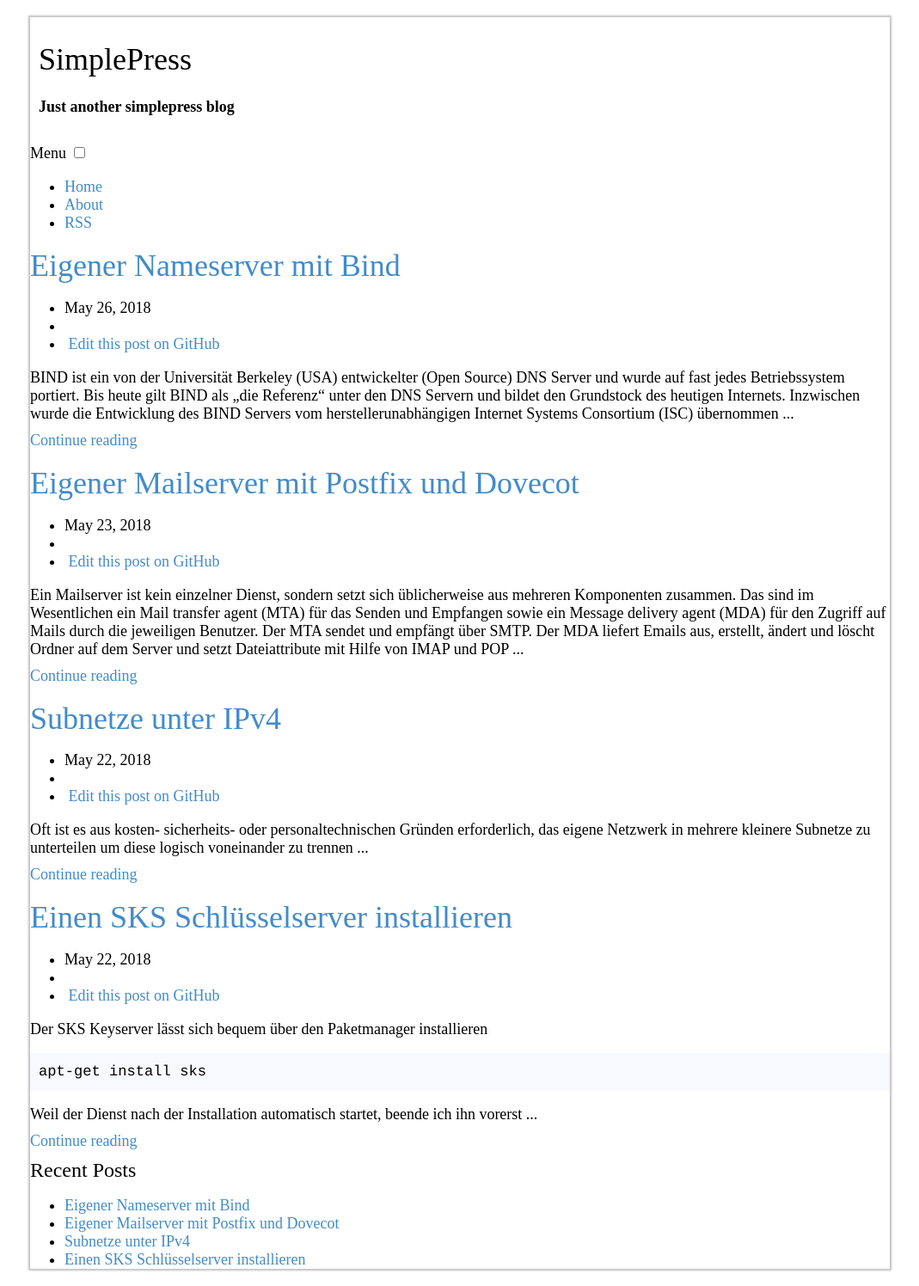
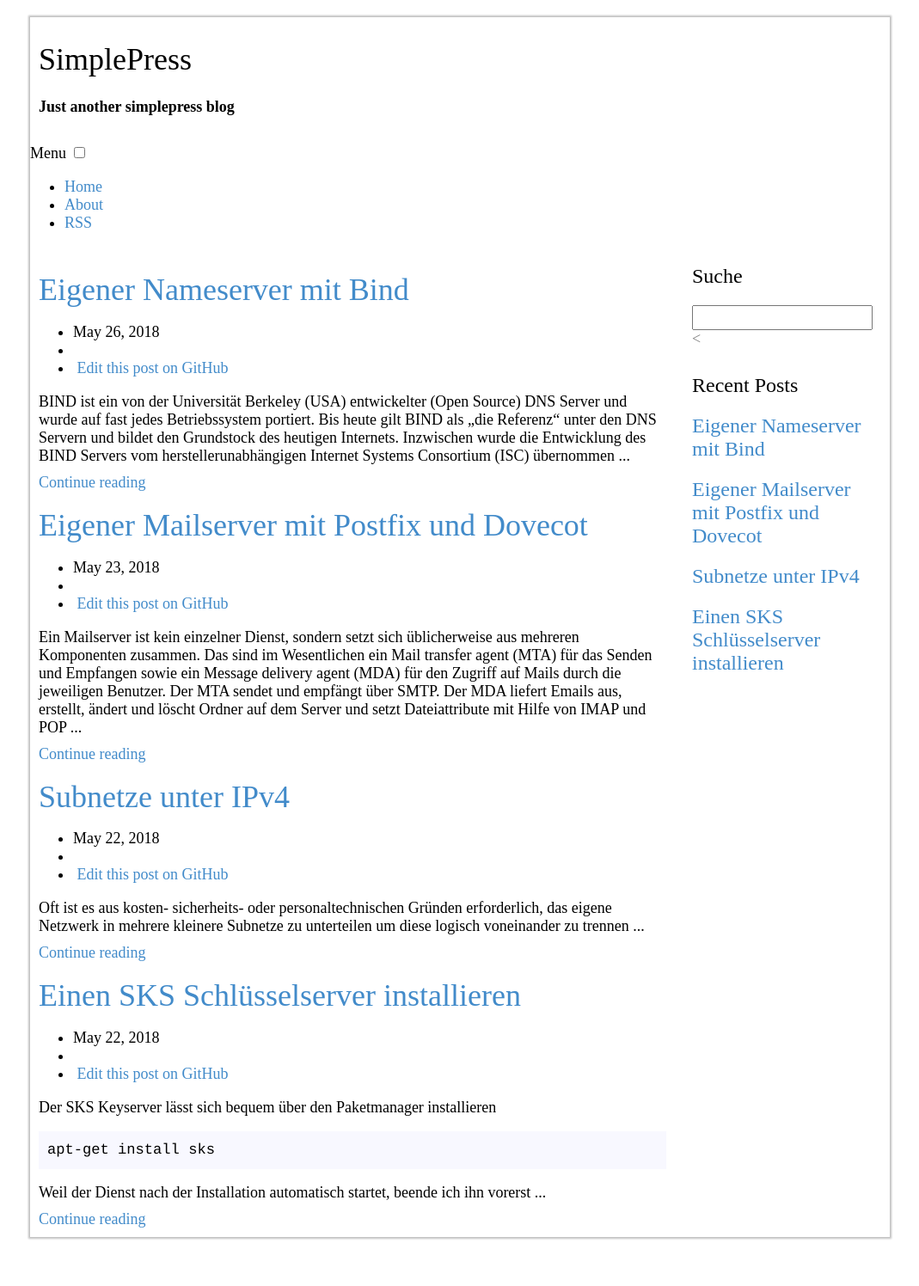
Before and after one commit to mbrain/zarat.github.io, a Jekyll site: the page built from index.html, in a window 1280 px wide. Shown: the whole page at 86% size, without its empty margins (105-1174 px from the left). Built offline with Jekyll 4.4.1, drawn with Linux system fonts in a browser that asks for light colours; the list of posts is cut into pages by our own code; after the commit the page ends 1459 px from its top, so only the background shows below that.

Commit message:
Update default.html

```diff
--- a/_layouts/default.html
+++ b/_layouts/default.html
@@ -7,64 +7,32 @@
 
     {% include header.html %}
 
-    <div id="page-wrap">
-        <div id="page-content">
-            <div id="content">
-                {{ content }}
-            </div>
-            <aside class="visible-lg-block">
-                  <section>
-
-                    <h3>Recent Posts</h3>
-
-                    <ul class="list-unstyled">
-                    {% for post in site.posts limit:5 %}
-                    <li>
-                      <a href="{{ post.url }}">{{ post.title }}</a>
-                    </li>
-                    {% endfor %}
-                    </ul>
-
-                  </section>
-                  <!-- recent posts -->
-
-                  {% if site.share.disqus %}
-                  <section id="recent-comments-section">
-
-                    <h3>Recent Comments</h3>
-
-                  </section>
-                  <!-- recent comments -->
-                  {% endif %}
-            </aside>
-            <div style="clear: both"></div>
-        </div>
+    <div class="sp-content">
+      {{ content }}
     </div>
 
-    {% if site.share.twitter or site.share.facebook or site.share.google_plus or site.share.linkedin or site.share.disqus %}
-    <script src="/assets/{{ site.github_username }}-{{ site.version }}.js"></script>
-    {% endif %}
 
-    {% if site.share.disqus %}
-    <script type="text/javascript">
+    <div class="sp-sidebar">
+      <div class='sp-sidebar-item'>
+        <div class='sp-sidebar-item-head'>Suche</div>
+        <div class='sp-sidebar-item-box-body'>
+          <div class='container'>
+            <form><input type='hidden' name='type' value='search'><input type='text' name='term'></form>
+          </div><
+        </div>
+      </div>
 
-        // Disqus count
+      <div class='sp-sidebar-item'>
+        <div class='sp-sidebar-item-head'>Recent Posts</div>
+           {% for post in site.posts limit:5 %}
+                      <div class='sp-sidebar-item-head'><a href="{{ post.url }}">{{ post.title }}</a></div>
+                    {% endfor %}
+      </div>
 
-        var disqus_shortname = '{{ site.disqus_username }}';
+    </div>
 
-        (function() {
-
-          var s = document.createElement('script');
-
-          s.type = 'text/javascript';
-          s.async = true;
-          s.src = 'http://' + disqus_shortname + '.disqus.com/count.js';
-
-          ( document.getElementsByTagName('HEAD')[ 0 ] || document.getElementsByTagName('BODY')[ 0 ] ).appendChild( s );
-        }());
-
-    </script>
-    {% endif %}
+    <div style="clear: both"></div>
+  </div>
 
   </body>
 
```
